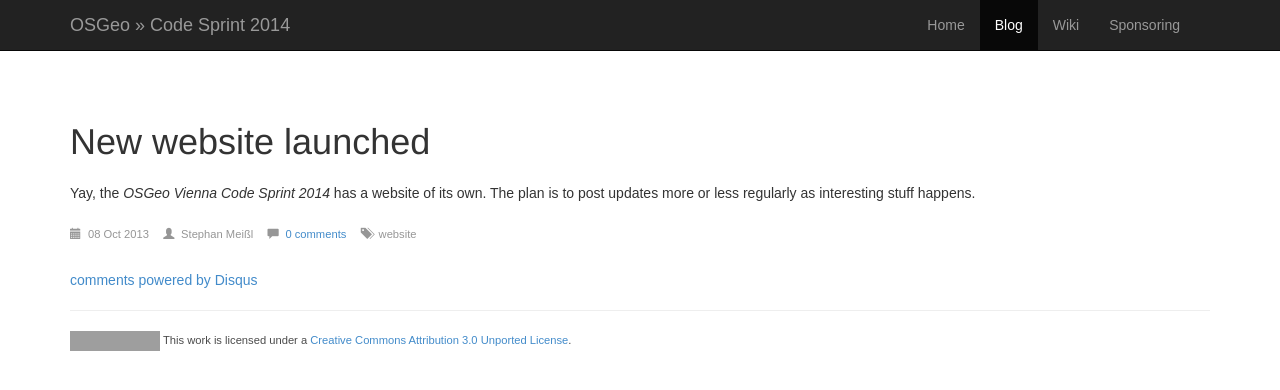
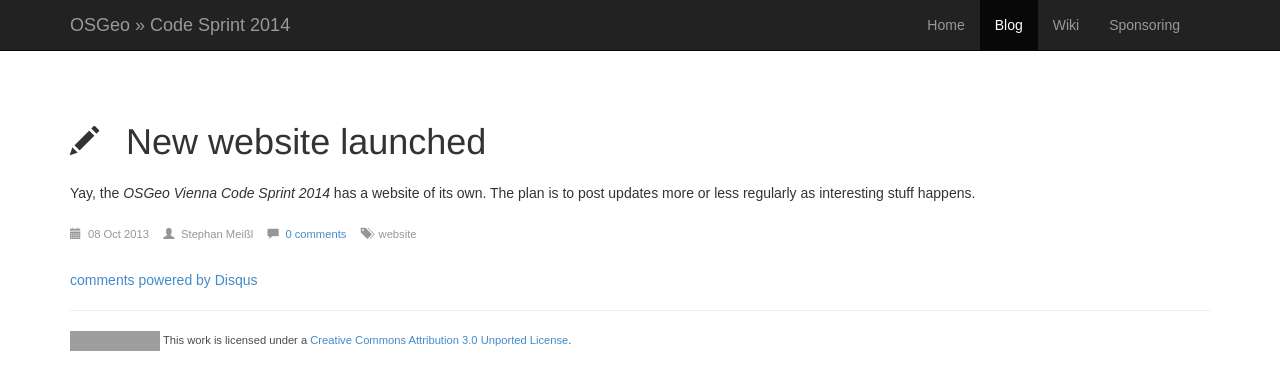
Before and after one commit to EOX-A/vienna_code_sprint_2014, a Jekyll site: the page built from _posts/2013-10-04-website.markdown, in a window 1280 px wide. Shown: the top 390 px of the page. Built offline with Jekyll 4.4.1, drawn with Linux system fonts in a browser that asks for light colours; some web fonts are replaced; Markdown is read by kramdown in place of the engine named in the settings; a script that is not in the unit is left out; comment, search, counter and statistics services are not loaded; grey boxes are pictures that could not be loaded.

Commit message:
Show icon on single post pages as well

```diff
--- a/_layouts/post.html
+++ b/_layouts/post.html
@@ -3,7 +3,13 @@ layout: default
 ---
 <div class="container" id="content">
     <div class="post">
-        <h1>{{ page.title }}</h1>
+        <h1>{% if page.icon %}
+            <span class="glyphicon glyphicon-{{ page.icon }}" style="font-size: .8em;"></span>
+            {% else %}
+            <span class="glyphicon glyphicon-pencil" style="font-size: .8em;"></span>
+            {% endif %}
+            {{ page.title }}
+        </h1>
 
         {{ content }}
 
```
